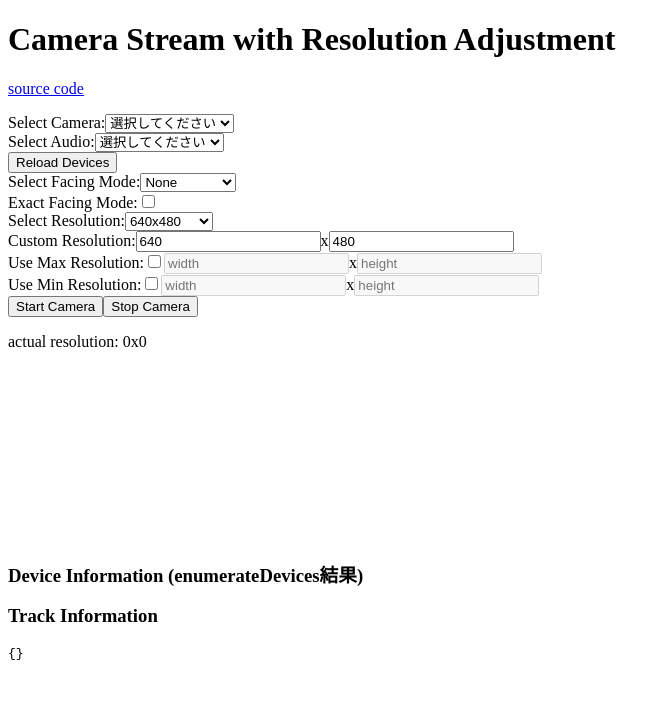
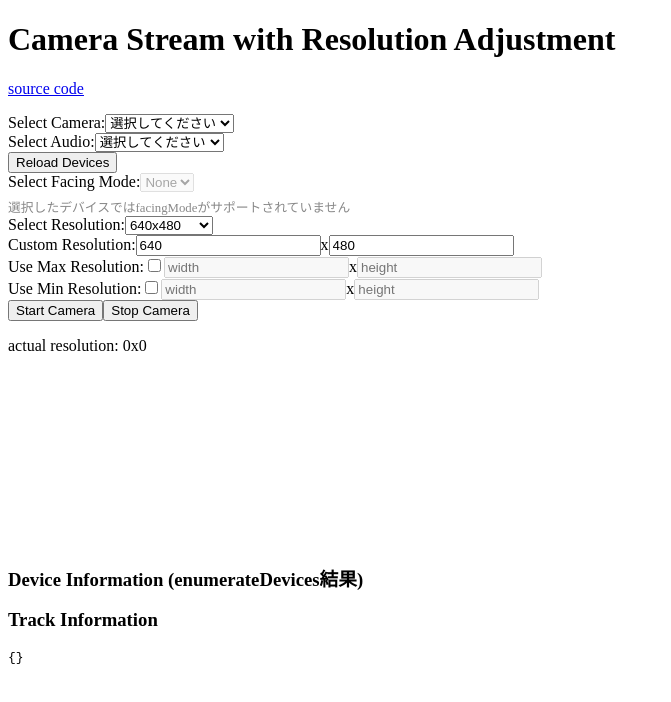
Before and after one commit to berlysia/sandbox-getusermedia-resolution, a React (Vite) app: page / in a window 1280 px wide. Shown: the top 702 px of the page, without its empty margins (0-671 px from the left). Built offline with nearby package versions, Linux system fonts and the light colour scheme.

Commit message:
facingModeの表示をupdate

```diff
--- a/src/App.tsx
+++ b/src/App.tsx
@@ -1,4 +1,10 @@
-import { ChangeEventHandler, useRef, useState } from "react";
+import {
+  ChangeEventHandler,
+  useCallback,
+  useEffect,
+  useRef,
+  useState,
+} from "react";
 
 interface DeviceDetailInfo {
   deviceInfo: MediaDeviceInfo;
@@ -25,7 +31,9 @@ const CameraApp = () => {
   const [selectedVideoDevice, setSelectedVideoDevice] = useState("");
   const [selectedAudioDevice, setSelectedAudioDevice] = useState("");
   const [facingMode, setFacingMode] = useState("");
-  const [exactFacingMode, setExactFacingMode] = useState(false);
+  const [availableFacingModes, setAvailableFacingModes] = useState<string[]>(
+    [],
+  );
 
   const fetchDevices = async () => {
     try {
@@ -85,6 +93,62 @@ const CameraApp = () => {
   ) => {
     const deviceId = event.currentTarget.value;
     setSelectedVideoDevice(deviceId);
+
+    // デバイス変更時に適切なfacingModeの選択肢を表示するための情報更新
+    updateFacingModeOptions(deviceId);
+  };
+
+  // デバイスが変更されたときにfacingModeの利用可能な値を更新
+  const updateFacingModeOptions = useCallback(
+    (deviceId: string) => {
+      if (!deviceId) {
+        setAvailableFacingModes([]);
+        setFacingMode("");
+        return;
+      }
+
+      const selectedDevice = deviceDetails.find(
+        (detail) => detail.deviceInfo.deviceId === deviceId,
+      );
+
+      // 選択されたデバイスのcapabilitiesにfacingModeがなければfacingModeをクリア
+      if (!selectedDevice?.capabilities?.facingMode) {
+        setAvailableFacingModes([]);
+        setFacingMode("");
+        return;
+      }
+
+      // 利用可能なfacingModeを更新
+      const modes = Array.isArray(selectedDevice.capabilities.facingMode)
+        ? selectedDevice.capabilities.facingMode
+        : [];
+
+      setAvailableFacingModes(modes);
+
+      // 現在選択されているfacingModeが利用可能かどうかチェック
+      if (facingMode && !modes.includes(facingMode)) {
+        // 現在のfacingModeが利用できない場合はクリア
+        setFacingMode("");
+      }
+    },
+    [deviceDetails, facingMode],
+  );
+
+  // デバイスの詳細情報が更新されたとき、選択されているデバイスのfacingMode情報を更新
+  useEffect(() => {
+    if (selectedVideoDevice) {
+      updateFacingModeOptions(selectedVideoDevice);
+    }
+  }, [deviceDetails, selectedVideoDevice, updateFacingModeOptions]);
+
+  const getSelectedDeviceCapabilities = () => {
+    if (!selectedVideoDevice) return null;
+
+    const selectedDevice = deviceDetails.find(
+      (detail) => detail.deviceInfo.deviceId === selectedVideoDevice,
+    );
+
+    return selectedDevice?.capabilities || null;
   };
 
   const startStream = async () => {
@@ -99,6 +163,26 @@ const CameraApp = () => {
         // 高速に停止と開始を行うとデバイスを握ったまま応答しなくなることがあった
         await new Promise((resolve) => setTimeout(resolve, 1000));
       }
+
+      // 選択されたデバイスのcapabilitiesを取得
+      const deviceCapabilities = getSelectedDeviceCapabilities();
+
+      // facingModeの指定方法を決定
+      let facingModeConstraint = {};
+      if (facingMode && deviceCapabilities?.facingMode) {
+        // capabilitiesに含まれるfacingModeの値を確認
+        const availableFacingModes = Array.isArray(
+          deviceCapabilities.facingMode,
+        )
+          ? deviceCapabilities.facingMode
+          : [];
+
+        // 指定されたfacingModeが利用可能な場合のみ設定
+        if (availableFacingModes.includes(facingMode)) {
+          facingModeConstraint = { facingMode };
+        }
+      }
+
       const constraints: MediaStreamConstraints = {
         ...(selectedVideoDevice && {
           deviceId: { exact: selectedVideoDevice },
@@ -106,10 +190,7 @@ const CameraApp = () => {
         video:
           useMaxResolution || useMinResolution
             ? {
-                ...(facingMode &&
-                  (exactFacingMode
-                    ? { facingMode: { exact: facingMode } }
-                    : { facingMode })),
+                ...facingModeConstraint,
                 width: {
                   ideal: resolution.width,
                   ...(useMaxResolution ? { max: maxResolution.width } : {}),
@@ -124,10 +205,7 @@ const CameraApp = () => {
             : {
                 width: resolution.width,
                 height: resolution.height,
-                ...(facingMode &&
-                  (exactFacingMode
-                    ? { facingMode: { exact: facingMode } }
-                    : { facingMode })),
+                ...facingModeConstraint,
               },
       };
 
@@ -228,23 +306,25 @@ const CameraApp = () => {
           <select
             onChange={(e) => setFacingMode(e.currentTarget.value)}
             value={facingMode}
+            disabled={availableFacingModes.length === 0}
           >
             <option value="">None</option>
-            <option value="user">user</option>
-            <option value="environment">environment</option>
+            {availableFacingModes.map((mode) => (
+              <option key={mode} value={mode}>
+                {mode}
+              </option>
+            ))}
           </select>
         </label>
-      </div>
-
-      <div>
-        <label>
-          Exact Facing Mode:
-          <input
-            type="checkbox"
-            checked={exactFacingMode}
-            onChange={(e) => setExactFacingMode(e.target.checked)}
-          />
-        </label>
+        {availableFacingModes.length === 0 ? (
+          <div style={{ fontSize: "0.8em", marginTop: "5px", color: "#888" }}>
+            選択したデバイスではfacingModeがサポートされていません
+          </div>
+        ) : (
+          <div style={{ fontSize: "0.8em", marginTop: "5px" }}>
+            利用可能なfacingMode: {availableFacingModes.join(", ")}
+          </div>
+        )}
       </div>
 
       <div>
```
